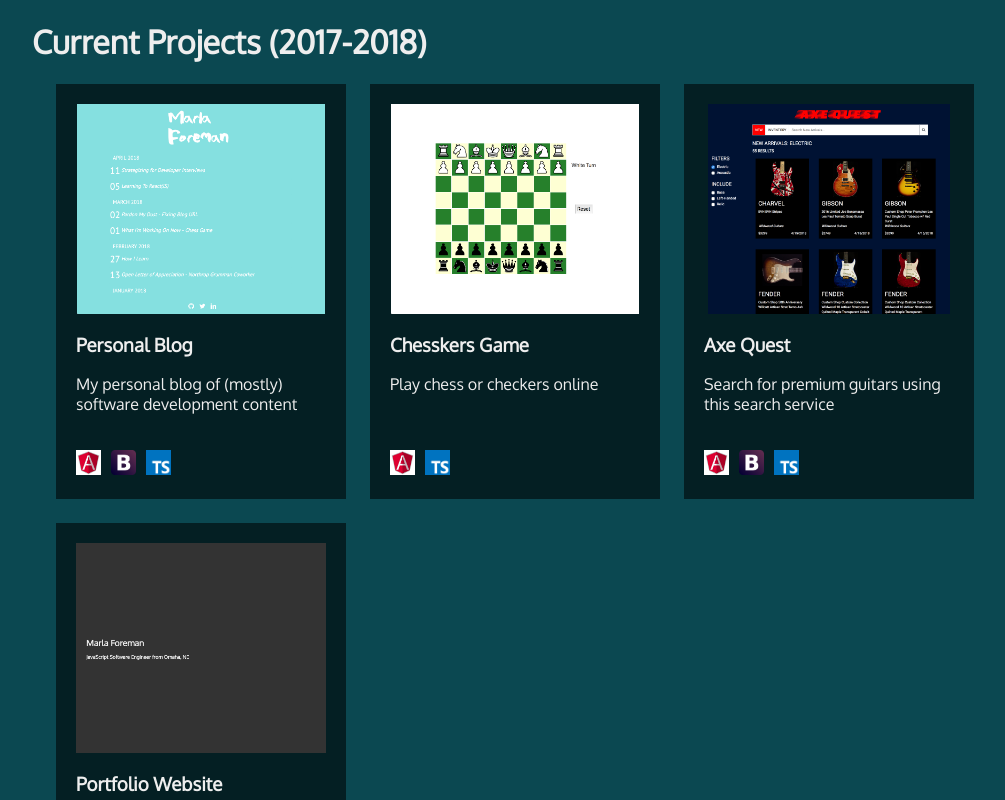
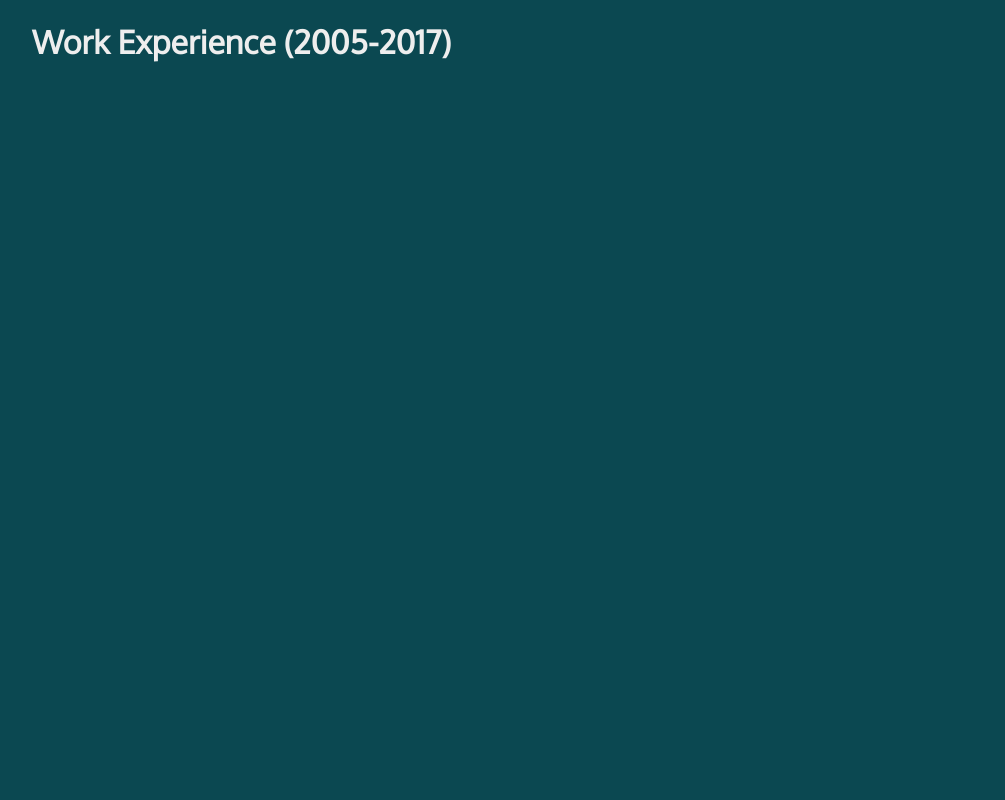
Before and after one commit to marla294/resume-app, a React (Create React App) app: page / in a window 1280 px wide. Shown: the top 800 px of the page, without its empty margins (8-1013 px from the left). Built offline with nearby package versions, Linux system fonts and the light colour scheme.

Commit message:
Setting up Past Work component

```diff
--- a/src/components/App.js
+++ b/src/components/App.js
@@ -1,6 +1,7 @@
 import React from "react";
 import Header from "./Header";
 import Projects from "./Projects";
+import PastWork from "./PastWork";
 import data from "../project-data";
 
 class App extends React.Component {
@@ -20,7 +21,8 @@
 		return (
 			<div>
 				{/*<Header />*/}
-				<Projects projects={this.state.projects} />
+				{/*<Projects projects={this.state.projects} />*/}
+				<PastWork />
 			</div>
 		);
 	}
--- a/src/components/PastWork.js
+++ b/src/components/PastWork.js
@@ -1,9 +1,13 @@
 import React from "react";
-import Job from "Job";
+import Position from "./Position";
 
 class PastWork extends React.Component {
 	render() {
-		return;
+		return (
+			<div>
+				<h1>Work Experience (2005-2017)</h1>
+			</div>
+		);
 	}
 }
 
--- /dev/null
+++ b/src/components/Position.js
@@ -0,0 +1,9 @@
+import React from "react";
+
+class Position extends React.Component {
+	render() {
+		return <h1>position</h1>;
+	}
+}
+
+export default Position;
--- a/src/components/Project.js
+++ b/src/components/Project.js
@@ -37,7 +37,6 @@
 						<h3>{name}</h3>
 						<p className="desc">{desc}</p>
 						{uses.map(tech => {
-							/*console.log(this.getTechImage(tech));*/
 							return (
 								<img
 									className="favicon"
```
Also changed, not shown: src/components/Job.js (deleted, +0 -9 lines).
